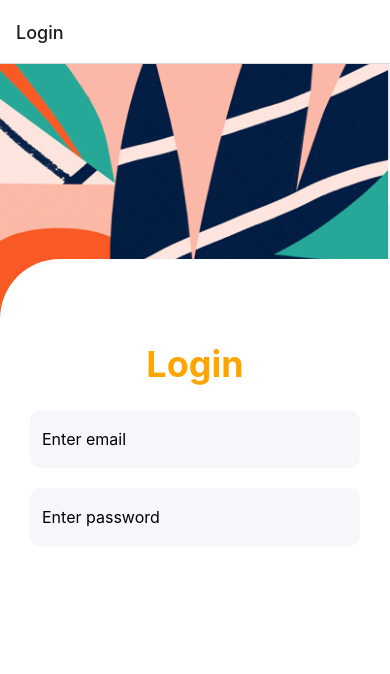
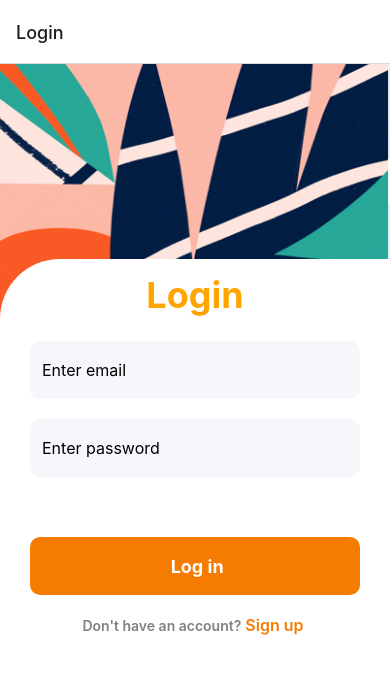
Before and after one commit to alejandropascuale/APchat, a React Native app: screen /Login in a window 390 px wide. Shown: the top 674 px of the page. Built offline with nearby package versions, Linux system fonts and the light colour scheme.

Commit message:
add button login and link to sign up

```diff
--- a/screens/Login.js
+++ b/screens/Login.js
@@ -42,6 +42,15 @@ export default function Login ({  navigation }) {
                     value={password}
                     onChangeText={(text) => setPassword(text)}
                 />
+                <TouchableOpacity style={styles.button} onPress={onHandleLogin}>
+                    <Text style={{fontWeight: 'bold', color: '#fff', fontSize: 18}}> Log in</Text>
+                </TouchableOpacity>
+                <View style={{marginTop: 20, flexDirection: 'row', alignItems: 'center', alignSelf: 'center'}}>
+                    <Text style={{ color: 'gray', fontWeight: '600', fontSize: 14}}>Don't have an account?</Text>
+                    <TouchableOpacity onPress={() => navigation.navigate('Signup')}>
+                        <Text style={{ color: '#f57c00', fontWeight: '600', fontSize: 16}}> Sign up </Text>
+                    </TouchableOpacity>
+                </View>
             </SafeAreaView>
         </View>
     )
@@ -50,14 +59,14 @@ export default function Login ({  navigation }) {
 const styles = StyleSheet.create({
     container: {
         flex: 1,
-        backgroundColor: '#fff'
+        backgroundColor: '#fff',
     },
     title: {
         fontSize: 36,
         fontWeight: 'bold',
         color: 'orange',
         alignSelf: 'center',
-        paddingBottom: 24
+        paddingBottom: 24,
     },
     input: {
         backgroundColor: '#F6F7FB',
@@ -65,14 +74,14 @@ const styles = StyleSheet.create({
         marginBottom: 20,
         fontSize: 16,
         borderRadius: 10,
-        padding: 12
+        padding: 12,
     },
     backImage: {
         width: '100%',
         height: 340,
         position: 'absolute',
         top: 0,
-        resizeMode: 'cover'
+        resizeMode: 'cover',
     },
     whiteSheet: {
         width: '100%',
@@ -80,12 +89,12 @@ const styles = StyleSheet.create({
         position: 'absolute',
         bottom: 0,
         backgroundColor: '#fff',
-        borderTopLeftRadius: 60
+        borderTopLeftRadius: 60,
     },
     form: {
         flex: 1,
         justifyContent: 'center',
-        marginHorizontal: 30
+        marginHorizontal: 30,
     },
     button: {
         backgroundColor: '#f57c00',
@@ -93,6 +102,6 @@ const styles = StyleSheet.create({
         borderRadius: 10,
         justifyContent: 'center',
         alignItems: 'center',
-        marginTop: 40
+        marginTop: 40,
     }
 })
```
